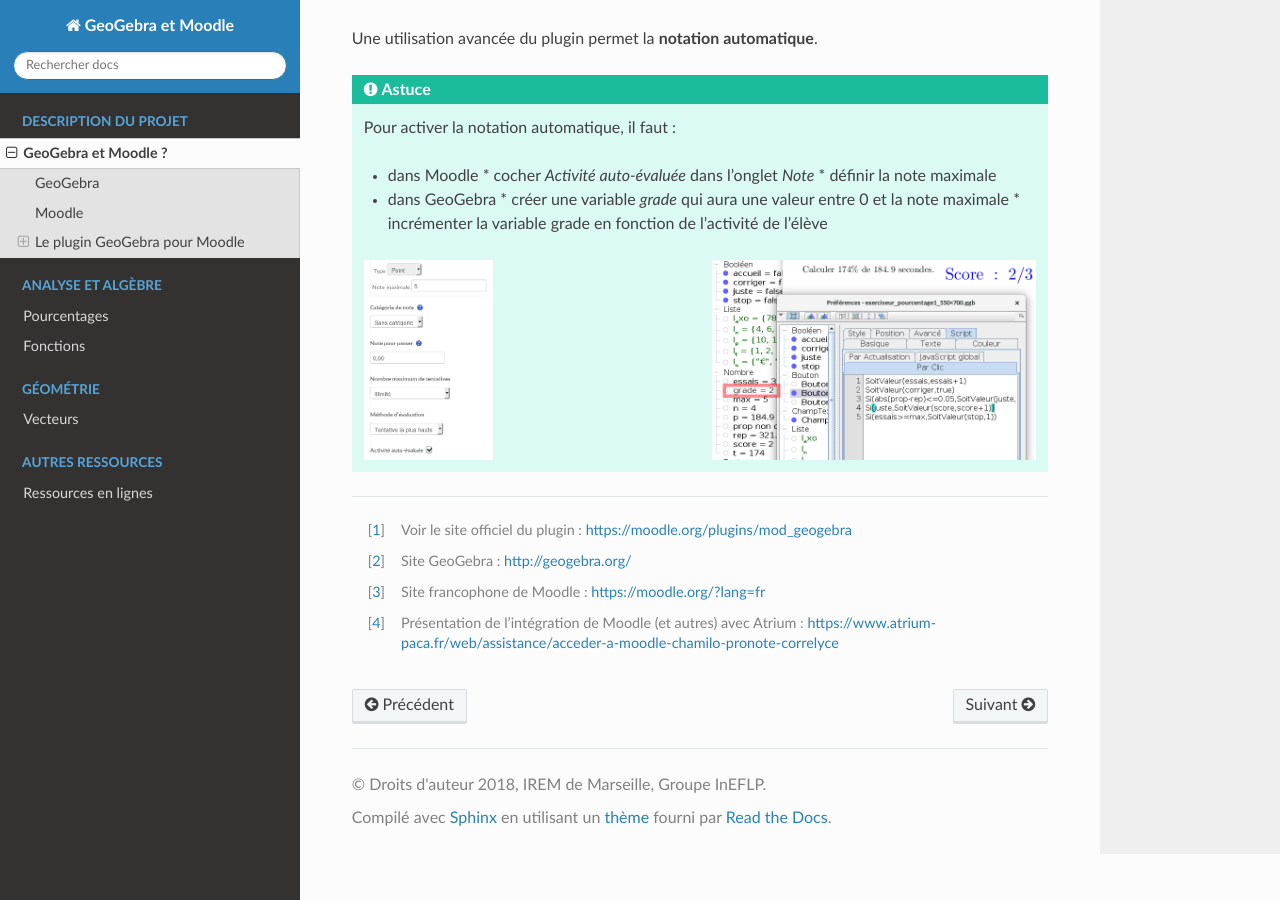
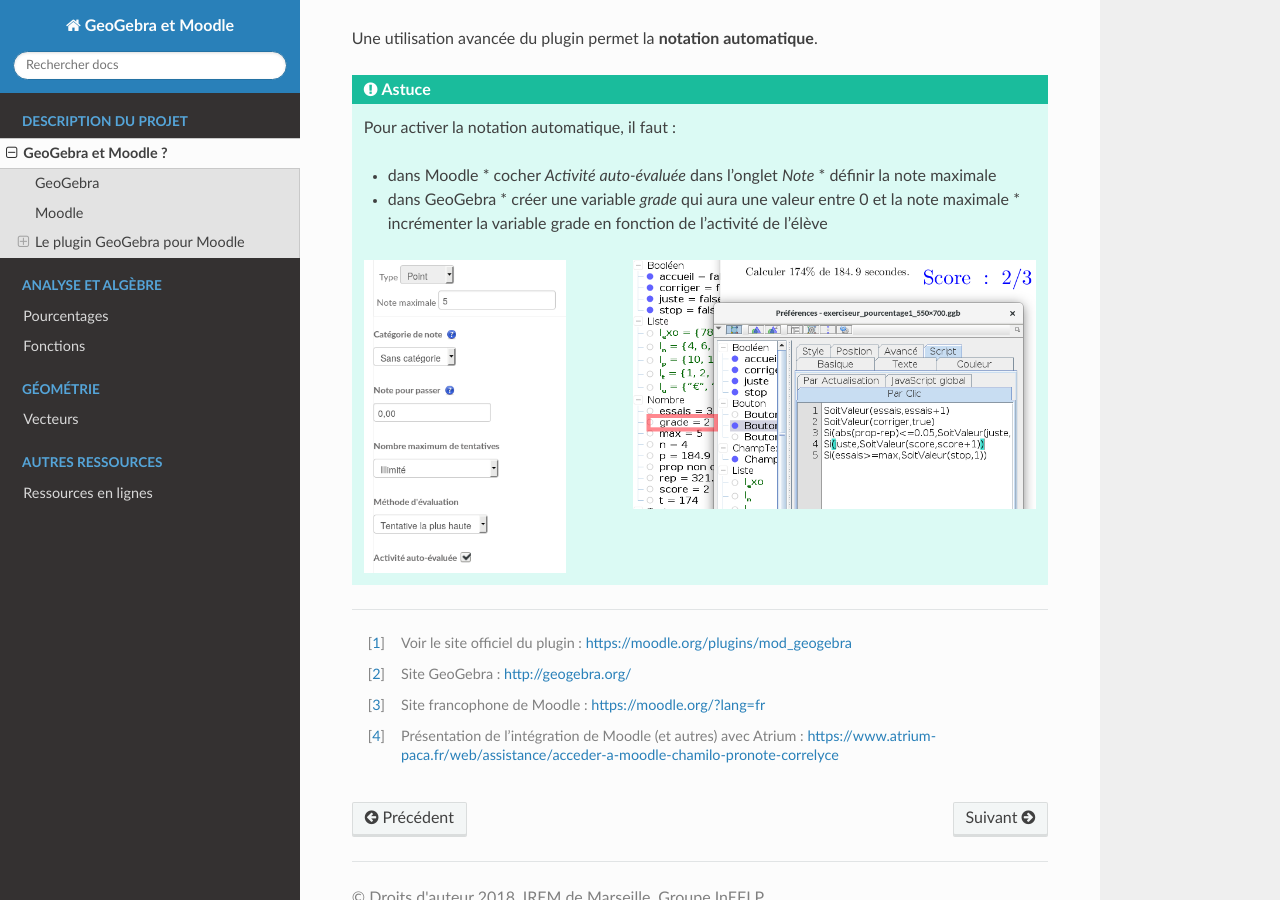
Before and after one commit to iremlp/geogebra-moodle, a Sphinx documentation site: the page built from docs/source/projet-description.rst, in a window 1280 px wide and 900 px high, scrolled down 1827 px. Built offline with Sphinx 7.4.7 and the Read the Docs theme 2.0.0, drawn with Linux system fonts in a browser that asks for light colours; formulas are drawn with MathJax 3.

Commit message:
Update projet-description.rst

```diff
--- a/docs/source/projet-description.rst
+++ b/docs/source/projet-description.rst
@@ -99,11 +99,11 @@
 
 
    .. image:: _static/fig-moodle2.png
-      :height: 200px
+      :width: 30%
 
 
    .. image:: _static/fig-moodle3.png
-      :height: 200px
+      :width: 60%
       :align: right
 
 
```
